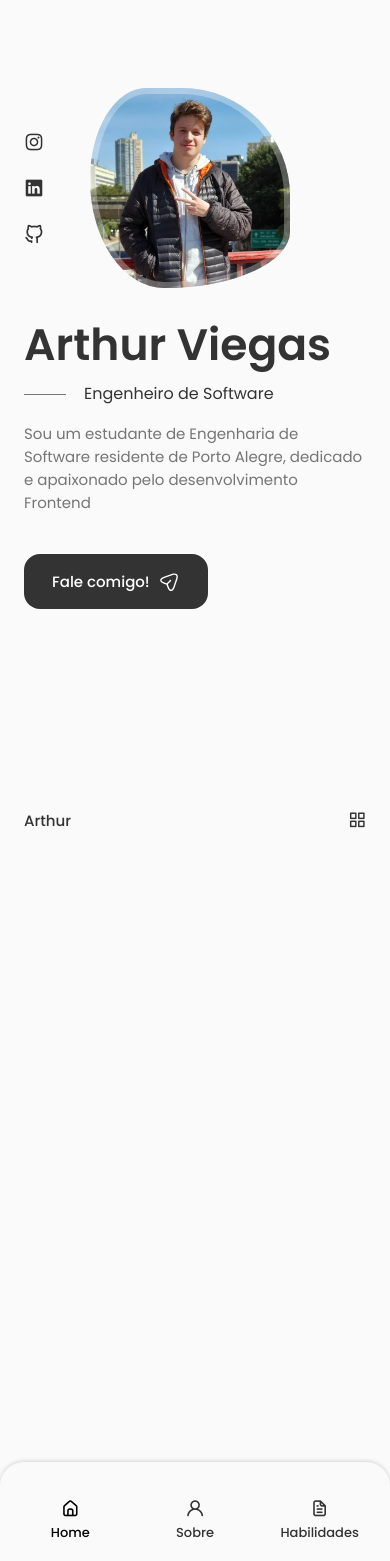
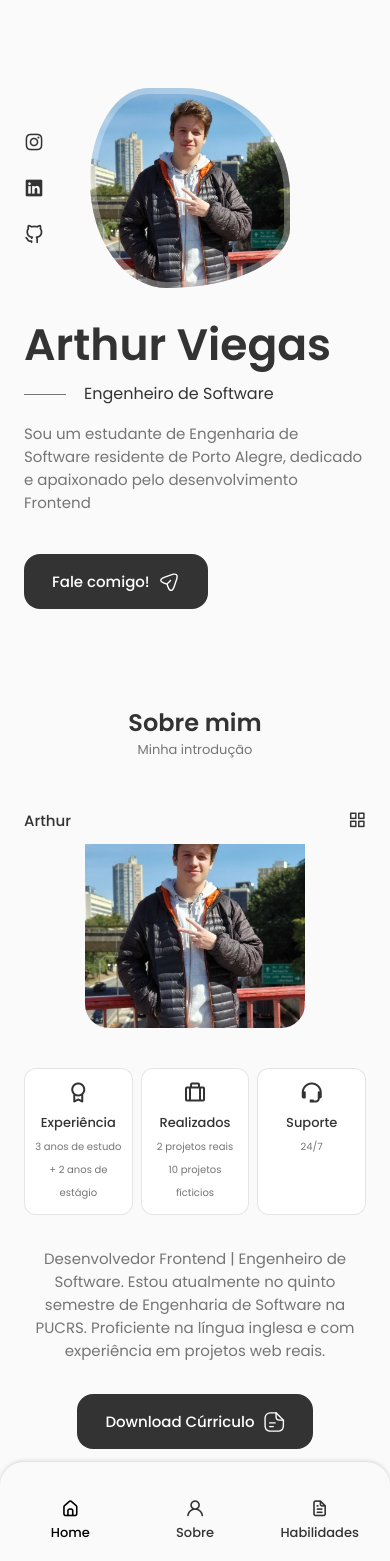
Before and after one commit to ArthurViegas01/Portfolio1, a React (Create React App) app: page / in a window 390 px wide. Before the commit the page ends 844 px from the top, so only its background shows below. Built offline with nearby package versions, Linux system fonts and the light colour scheme.

Commit message:
About me completed (Responsive)

```diff
--- a/src/App.css
+++ b/src/App.css
@@ -118,19 +118,19 @@ img {
   padding: 6rem 0 2rem;
 }
 
-.section__title {
+.sectionTitle {
   font-size: var(--h1-font-size);
   color: var(--title-color);
 }
 
-.section__subtitle {
+.sectionSubtitle {
   display: block;
   font-size: var(--small-font-size);
   margin-bottom: 4rem;
 }
 
-.section__title,
-.section__subtitle {
+.sectionTitle,
+.sectionSubtitle {
   text-align: center;
 }
 
@@ -189,8 +189,16 @@ img {
 
 /* For medium devices */
 @media screen and (max-width: 768px) {
+  body{
+    margin: 0 0 var(--header-height);
+  }
+
   .section{
     padding: 2rem 0 4rem;
+  }
+
+  .sectionSubtitle{
+    margin-bottom: var(--mb-3);
   }
 }
 
--- a/src/App.js
+++ b/src/App.js
@@ -2,6 +2,7 @@ import React from 'react';
 import "./App.css";
 import Header from './components/header/Header';
 import Home from './components/home/Home';
+import About from './components/about/About';
 
 const App = () => {
   return (
@@ -10,6 +11,7 @@ const App = () => {
 
     <main className='main'>
       <Home/>
+      <About/>
     </main>
     </>
 
--- /dev/null
+++ b/src/components/about/About.jsx
@@ -0,0 +1,54 @@
+import React from 'react';
+import "./about.css";
+import AboutImage from "../../assets/perfil.jpg";
+import CV from "../../assets/CVarthurviegas.pdf";
+import Info from "./Info";
+
+const About = () => {
+  return (
+    <section className="about section" id="about">
+        <h2 className="sectionTitle">Sobre mim</h2>
+        <span className="sectionSubtitle">Minha introdução</span>
+
+        <div className="aboutContainer container grid">
+            <img src={AboutImage} alt="" className="aboutImage" />
+
+            <div className="aboutData">
+                <Info/>
+
+                <p className="aboutDescricao">Desenvolvedor Frontend | Engenheiro de Software. Estou atualmente no quinto semestre de Engenharia de Software na PUCRS. Proficiente na língua inglesa e com experiência em projetos web reais.</p>
+
+                <a download={CV} href={CV} className="button button--flex">Download Cúrriculo
+                <svg
+                className="button__icon"
+                xmlns="http://www.w3.org/2000/svg"
+                width="24"
+                height="24"
+                viewBox="0 0 24 24"
+                fill="none"
+              >
+                <path
+                  d="M15.25 22.7502H9.25C3.82 22.7502 1.5 20.4302 1.5 15.0002V9.00024C1.5 3.57024 3.82 1.25024 9.25 1.25024H14.25C14.66 1.25024 15 1.59024 15 2.00024C15 2.41024 14.66 2.75024 14.25 2.75024H9.25C4.64 2.75024 3 4.39024 3 9.00024V15.0002C3 19.6102 4.64 21.2502 9.25 21.2502H15.25C19.86 21.2502 21.5 19.6102 21.5 15.0002V10.0002C21.5 9.59024 21.84 9.25024 22.25 9.25024C22.66 9.25024 23 9.59024 23 10.0002V15.0002C23 20.4302 20.68 22.7502 15.25 22.7502Z"
+                  fill="var(--container-color)"
+                ></path>
+                <path
+                  d="M22.25 10.7502H18.25C14.83 10.7502 13.5 9.42023 13.5 6.00023V2.00023C13.5 1.70023 13.68 1.42023 13.96 1.31023C14.24 1.19023 14.56 1.26023 14.78 1.47023L22.78 9.47023C22.99 9.68023 23.06 10.0102 22.94 10.2902C22.82 10.5702 22.55 10.7502 22.25 10.7502ZM15 3.81023V6.00023C15 8.58023 15.67 9.25023 18.25 9.25023H20.44L15 3.81023Z"
+                  fill="var(--container-color)"
+                ></path>
+                <path
+                  d="M13.25 13.7502H7.25C6.84 13.7502 6.5 13.4102 6.5 13.0002C6.5 12.5902 6.84 12.2502 7.25 12.2502H13.25C13.66 12.2502 14 12.5902 14 13.0002C14 13.4102 13.66 13.7502 13.25 13.7502Z"
+                  fill="var(--container-color)"
+                ></path>
+                <path
+                  d="M11.25 17.7502H7.25C6.84 17.7502 6.5 17.4102 6.5 17.0002C6.5 16.5902 6.84 16.2502 7.25 16.2502H11.25C11.66 16.2502 12 16.5902 12 17.0002C12 17.4102 11.66 17.7502 11.25 17.7502Z"
+                  fill="var(--container-color)"
+                ></path>
+                </svg>
+                </a>
+            </div>
+        </div>
+    </section>
+  )
+}
+
+export default About
--- /dev/null
+++ b/src/components/about/Info.jsx
@@ -0,0 +1,27 @@
+import React from 'react'
+
+const Info = () => {
+  return (
+    <div className="aboutInfo grid">
+      <div className="aboutBox">
+        <i className="bx bx-award aboutIcon"></i>
+        <h3 className="aboutTitle">Experiência</h3>
+        <span className="aboutSubtitle">3 anos de estudo <br></br> + 2 anos de estágio</span>
+      </div>
+
+      <div className="aboutBox">
+        <i className="bx bx-briefcase-alt aboutIcon"></i>
+        <h3 className="aboutTitle">Realizados</h3>
+        <span className="aboutSubtitle">2 projetos reais <br></br> 10 projetos fícticios</span>
+      </div>
+
+      <div className="aboutBox">
+        <i className="bx bx-support aboutIcon"></i>
+        <h3 className="aboutTitle">Suporte</h3>
+        <span className="aboutSubtitle">24/7</span>
+      </div>
+    </div>
+  )
+}
+
+export default Info
--- /dev/null
+++ b/src/components/about/about.css
@@ -0,0 +1,93 @@
+.aboutContainer{
+    grid-template-columns: repeat(2, 1fr);
+    align-items: center;
+    column-gap: 4rem;
+}
+
+.aboutImage{
+    width: 350px;
+    border-radius: 1.5rem;
+    justify-self: center;
+}
+
+.aboutInfo{
+    grid-template-columns: repeat(3, 140px);
+    gap: 0.5rem;
+    margin-bottom: var(--mb-2);
+}
+
+.aboutBox{
+    background-color: var(--container-color);
+    border: 1px solid rgba(0, 0, 0, 0.1);
+    border-radius: 0.75rem;
+    text-align: center;
+    padding: 1rem 1.25rem;
+}
+
+.aboutIcon{
+    font-size: 1.5rem;
+    color: var(--title-color);
+    margin-bottom: var(--mb-0-5);
+}
+
+.aboutTitle{
+    font-size: var(--small-font-size);
+    font-weight: var(--font-medium);
+}
+
+.aboutSubtitle{
+    font-size: var(--tiny-font-size);
+}
+
+.aboutDescricao{
+    padding: 0 4rem 0 0;
+    margin-bottom: var(--mb-2-5);
+}
+
+/*=============== BREAKPOINTS ===============*/
+/* For large devices */
+@media screen and (max-width: 992px) {
+    .aboutContainer{
+        grid-template-columns: 1fr;
+        row-gap: 2.5rem;
+    }
+
+    .aboutImage{
+        width: 220px;
+    }
+
+    .aboutBox{
+        padding: 0.75rem 0.5rem;
+    }
+
+    .aboutData{
+        text-align: center;
+    }
+
+    .aboutInfo{
+        justify-content: center;
+    }
+
+    .aboutDescricao{
+        padding: 0 5rem;
+        margin-bottom: 2rem;
+    }
+}
+
+@media screen and (max-width: 576px) {
+    .aboutInfo{
+        grid-template-columns: repeat(3, 1fr);
+    }
+
+    .aboutDescricao{
+        padding: 0;
+    }
+}
+
+/* For small devices */
+@media screen and (max-width: 350px) {
+    .aboutInfo{
+        grid-template-columns: repeat(2, 1fr);
+    }
+
+}
```
Also changed, not shown: 1 other file (tests, documents, lock files or other folders).
